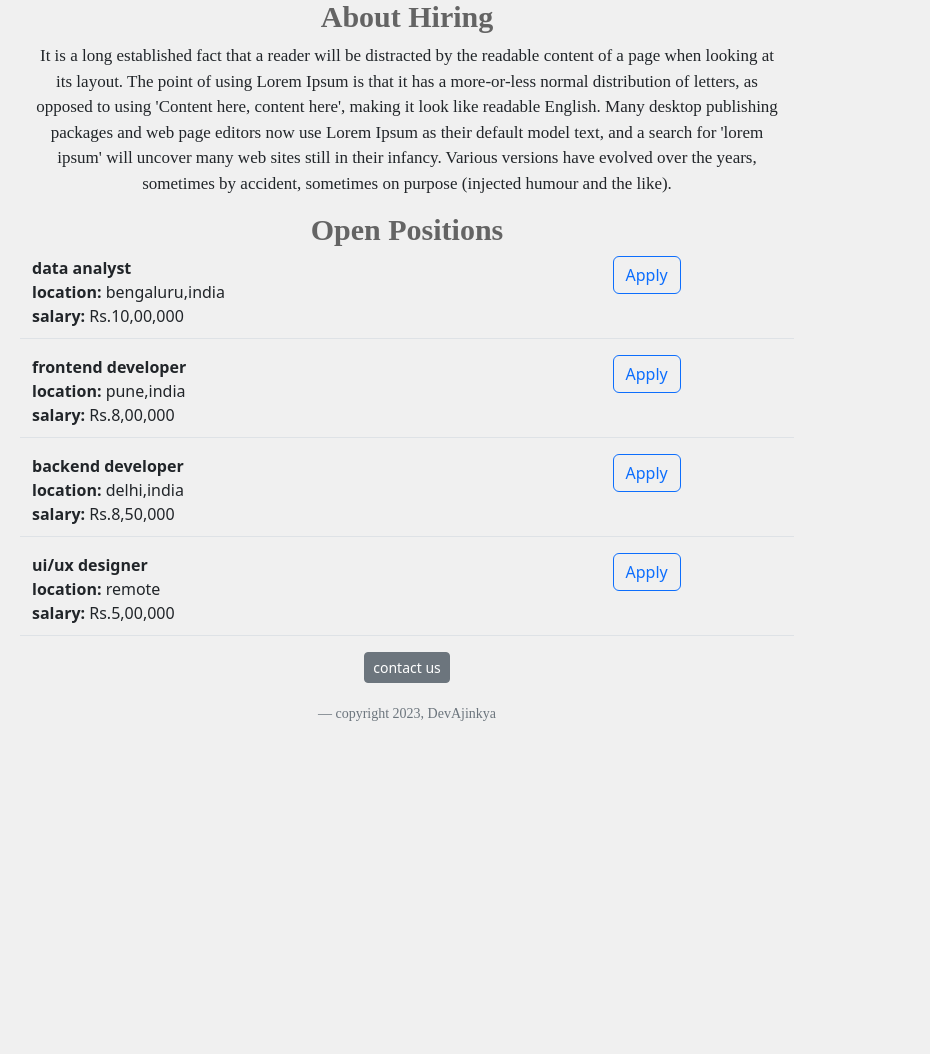
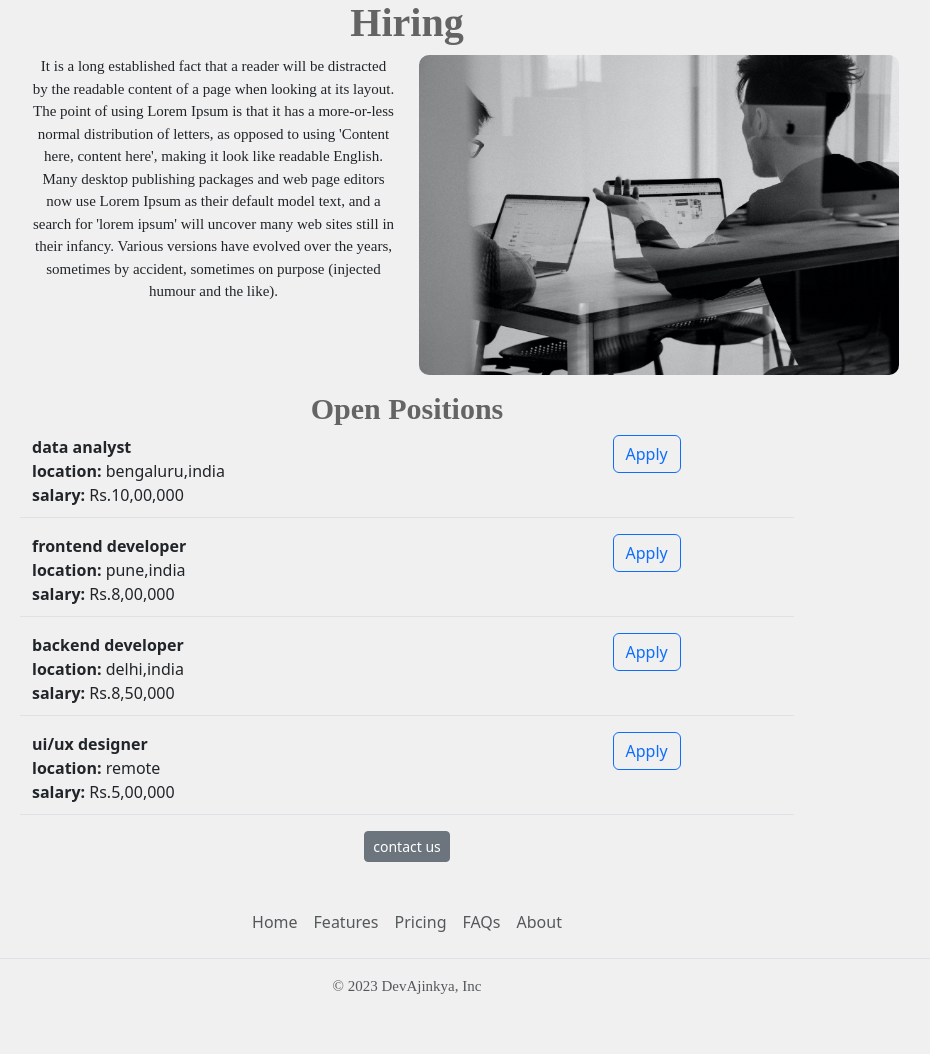
Before and after one commit to DeAjinkya/hiring-website, a Flask app: page / in a window 1280 px wide. Shown: the part 377-1431 px from the top of the page, without its empty margins (233-1163 px from the left). Before the commit the page ends 1098 px from the top, so only its background shows below. Run offline with Flask 2, Linux system fonts and the light colour scheme.

Commit message:
added navbar and footer

```diff
--- /dev/null
+++ b/templates/footer.html
@@ -0,0 +1,12 @@
+<div class="container">
+  <footer class="py-3 my-4">
+    <ul class="nav justify-content-center border-bottom pb-3 mb-3">
+      <li class="nav-item"><a href="#" class="nav-link px-2 text-muted">Home</a></li>
+      <li class="nav-item"><a href="#" class="nav-link px-2 text-muted">Features</a></li>
+      <li class="nav-item"><a href="#" class="nav-link px-2 text-muted">Pricing</a></li>
+      <li class="nav-item"><a href="#" class="nav-link px-2 text-muted">FAQs</a></li>
+      <li class="nav-item"><a href="#" class="nav-link px-2 text-muted">About</a></li>
+    </ul>
+    <p class="text-center text-muted">&copy; 2023 DevAjinkya, Inc</p>
+  </footer>
+</div>
--- a/templates/home.html
+++ b/templates/home.html
@@ -23,16 +23,11 @@
       }
       p{
         font-family:serif;
-        font-size:17px;
+        font-size:15px;
       }
       #container{
         max-width:750px;
         margin: 0  auto;
-      }
-
-      .blockquote-footer{
-        padding:15px;
-        margin-top:5px;
       }
 
       body{
@@ -41,16 +36,24 @@
     </style>
   </head>
   <body>
+    {% include 'nav.html' %}
+     <img src="https://hiring-website.deajinkya.repl.co/static/asd.jpg" height="320" width="100%">
     <div id="container">
     <center>
       <h1>Hiring</h1>
     </center>
-    <img src="https://hiring-website.deajinkya.repl.co/static/asd.jpg" height="320" width="100%">
+
     <center>
-       <h2>About Hiring</h2>
+    <div class="row" style="margin-bottom:16px;">
+      <div class="col-md-6">
     <p>
       It is a long established fact that a reader will be distracted by the readable content of a page when looking at its layout. The point of using Lorem Ipsum is that it has a more-or-less normal distribution of letters, as opposed to using 'Content here, content here', making it look like readable English. Many desktop publishing packages and web page editors now use Lorem Ipsum as their default model text, and a search for 'lorem ipsum' will uncover many web sites still in their infancy. Various versions have evolved over the years, sometimes by accident, sometimes on purpose (injected humour and the like).
     </p>
+      </div>
+      <div class="d-none d-md-block col-md-6">
+      <img src="/static/people.jpg" style="height:320px; border-radius:10px;">
+      </div>
+      </div>
     </center>
 
       <center><h2>Open Positions</h2></center>
@@ -61,9 +64,10 @@
       {% endfor %}
       </div>
     </div>
-      <center><button class="btn btn-secondary btn-sm">contact us</button>
-      <p class="blockquote-footer">copyright 2023, DevAjinkya</p></center>
+      <center><a href="mailto:hello@giring.ai?subject=questions%20about%20job%20openings.&body=my%20name%20%3Center%20name%3E%0D%0A%0D%0Amy%20questions%20%3Center%20question%3E" class="btn btn-secondary btn-sm">contact us</a>
+     </center>
 
     </div>
+    {% include 'footer.html'%}
   </body>
 </html>
--- a/templates/jobitem.html
+++ b/templates/jobitem.html
@@ -8,6 +8,6 @@
           {% endif %}
         </div>
         <div class="col-3">
-          <button type="button" class="btn btn-outline-primary">Apply</button>
+          <a href="mailto:hello@hiring.ai?subject=application for {{job['title']}}" type="button" class="btn btn-outline-primary">Apply</a>
         </div>
       </div>
--- /dev/null
+++ b/templates/nav.html
@@ -0,0 +1,10 @@
+<nav class="navbar bg-body-tertiary shadow-sm fixed-top">
+  <div class="container-fluid">
+    <a class="navbar-brand" href="#">
+      <img src="" alt="Logo" width="30" height="24" class="d-inline-block align-text-top">
+      hiring
+    </a>
+  </div>
+</nav>
+
+<div style="height:56px;"></div>
```
Also changed, not shown: static/people.jpg (added).
